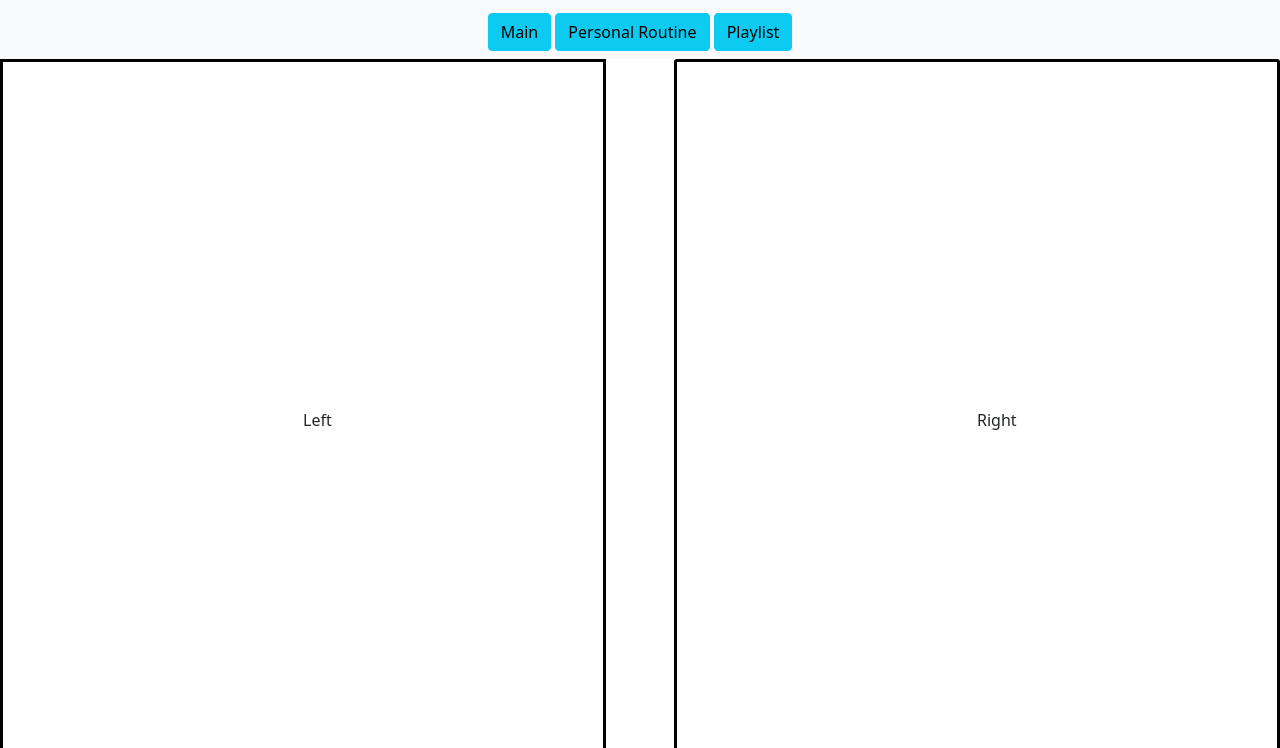
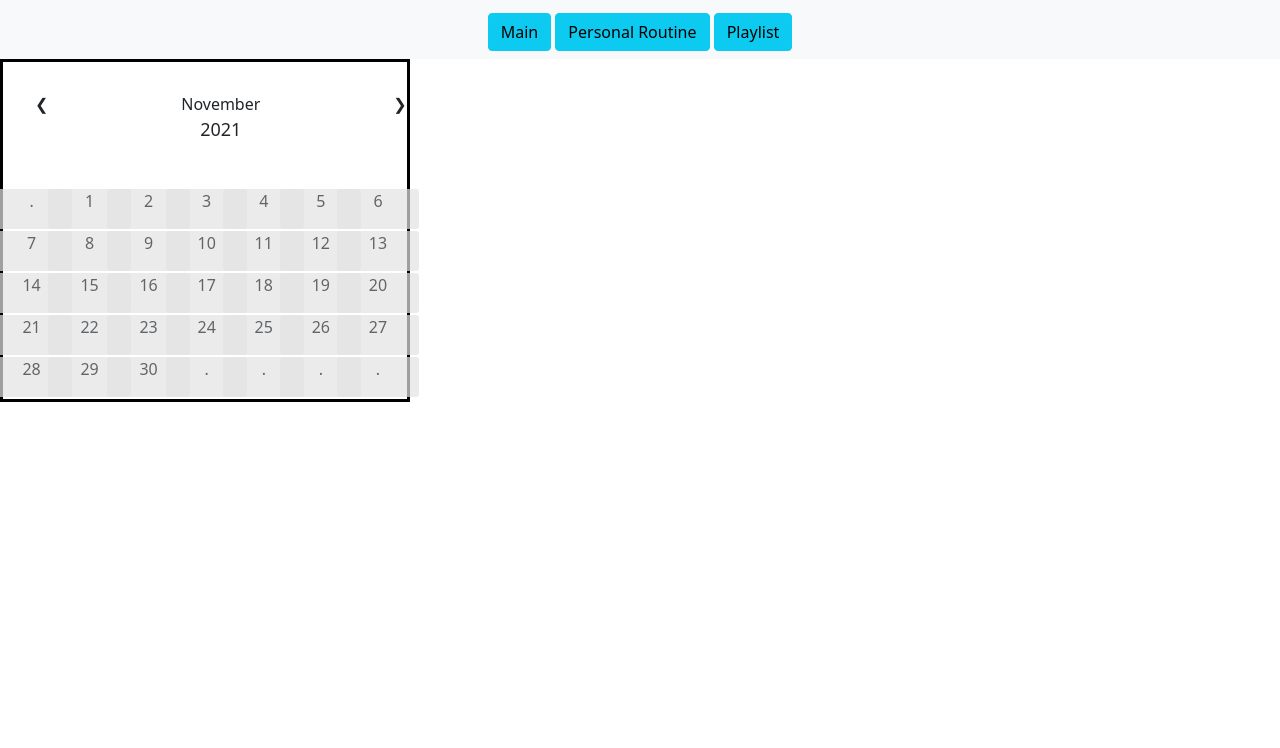
Before and after one commit to Kwak-JunYoung/Fitness_Helper_Improvements, a plain HTML site: page Workout_Status.html in a window 1280 px wide. Shown: the part 51-799 px from the top of the page. Drawn offline with nearby package versions, Linux system fonts and the light colour scheme.

Commit message:
Code review required

```diff
--- a/Workout_Status.html
+++ b/Workout_Status.html
@@ -28,27 +28,76 @@
   </head>
   <body>
 
-    <div class="leftpane">    <!-- Calendar Storage-->
-      <p>Left</p>
+  <div class="calendarPane">    <!-- Calendar Storage-->
+
+    <div class="month">
+      <ul>
+        <li class="next">&#10095;</li>
+        <li class="prev">&#10094;</li>
+        <li>November<br><span style="font-size: 18px">2021</span></li>
+      </ul>
+    </div>
+
+    <div class="d-flex">
+      <div class="row d-flex">
+        <div id="pixel-0-0" class="pixel">.</div>
+        <div id="pixel-0-1" class="pixel">7</div>
+        <div id="pixel-0-2" class="pixel">14</div>
+        <div id="pixel-0-3" class="pixel">21</div>
+        <div id="pixel-0-4" class="pixel">28</div>
+      </div>
+
+      <div class="row">
+        <div id="pixel-1-0" class="pixel">1</div>
+        <div id="pixel-1-1" class="pixel">8</div>
+        <div id="pixel-1-2" class="pixel">15</div>
+        <div id="pixel-1-3" class="pixel">22</div>
+        <div id="pixel-1-4" class="pixel">29</div>
+      </div>
+
+      <div class="row">
+        <div id="pixel-2-0" class="pixel">2</div>
+        <div id="pixel-2-1" class="pixel">9</div>
+        <div id="pixel-2-2" class="pixel">16</div>
+        <div id="pixel-2-3" class="pixel">23</div>
+        <div id="pixel-2-4" class="pixel">30</div>
+      </div>
+
+      <div class="row">
+        <div id="pixel-3-0" class="pixel">3</div>
+        <div id="pixel-3-1" class="pixel">10</div>
+        <div id="pixel-3-2" class="pixel">17</div>
+        <div id="pixel-3-3" class="pixel">24</div>
+        <div id="pixel-3-4" class="pixel">.</div>
+      </div>
+
+      <div class="row">
+        <div id="pixel-4-0" class="pixel">4</div>
+        <div id="pixel-4-1" class="pixel">11</div>
+        <div id="pixel-4-2" class="pixel">18</div>
+        <div id="pixel-4-3" class="pixel">25</div>
+        <div id="pixel-4-4" class="pixel">.</div>
+      </div>
+
+      <div class="row">
+        <div id="pixel-5-0" class="pixel">5</div>
+        <div id="pixel-5-1" class="pixel">12</div>
+        <div id="pixel-5-2" class="pixel">19</div>
+        <div id="pixel-5-3" class="pixel">26</div>
+        <div id="pixel-5-4" class="pixel">.</div>
+      </div>
+
+      <div class="row">
+        <div id="pixel-6-0" class="pixel">6</div>
+        <div id="pixel-6-1" class="pixel">13</div>
+        <div id="pixel-6-2" class="pixel">20</div>
+        <div id="pixel-6-3" class="pixel">27</div>
+        <div id="pixel-6-4" class="pixel">.</div>
+      </div>
 
     </div>
 
-    <div class="rightpane">
-      <p>Right</p>
-    </div>
-
-    <div class="midpane">
-      <div id="memo">        <!--Check memo-->
-        <p>Memo</p>
-      </div>
-      <div id="dietCheck">   <!-- Check Diet-->
-        <p>dietCheck</p>
-      </div>
-      <div id="addWorkout">  <!-- Go to workout_add-->
-        <p>addWorkout</p>
-      </div>
-    </div>
-
+  </div>
 
 
     <script src="https://cdn.jsdelivr.net/npm/bootstrap@5.0.2/dist/js/bootstrap.bundle.min.js" integrity="sha384-MrcW6ZMFYlzcLA8Nl+NtUVF0sA7MsXsP1UyJoMp4YLEuNSfAP+JcXn/tWtIaxVXM" crossorigin="anonymous">
--- a/styles.css
+++ b/styles.css
@@ -10,19 +10,18 @@ body {
     text-align: center;
 }
 
-.leftpane {
+.calendarPane {
   width: 32%;
-  height: 100%;
   float: left;
   border: 3px solid black;
   margin-right: 2%;
-  padding: 300px;
-  padding-top: 27%;
 }
 
 .midpane {
-  width: 32%;
+  width: 30%;
   float: left;
+  border: 3px solid black;
+  padding: 300px;
 }
 
 .rightpane {
@@ -33,14 +32,20 @@ body {
   border-radius: 3px;
   margin-left: 2%;
   padding: 300px;
-  padding-top: 27%;
+}
+
+.restpane {
+  width: 66%;
+  height: auto;
+  float: right;
+  border: 3px solid black;
+  border-radius: 3px;
 }
 
 #memo {
     border: 3px solid black;
     border-radius: 25px;
     padding: 175px;
-    margin-bottom: 10px;
 }
 
 #dietCheck {
@@ -51,9 +56,39 @@ body {
     margin-top: 10px;
 }
 
-#addWorkout {
-    border: 3px solid black;
-    border-radius: 25px;
-    padding: 50px;
-    margin-top: 10px;
+#addWorkoutButton {
+  color: rgb(255, 255, 255); font-size: 30px; line-height: 30px; padding: 30px; border-radius: 25px; font-family: Georgia, serif; font-weight: normal; text-decoration: none; font-style: normal; font-variant: normal; text-transform: none; background-image: linear-gradient(to right, rgb(28, 110, 164) 0%, rgb(35, 136, 203) 50%, rgb(20, 78, 117) 100%); box-shadow: rgb(0, 0, 0) 5px 5px 15px 5px; border: 2px solid rgb(28, 110, 164); display: inline-block;}
+  .myButton:hover {
+  background: #1C6EA4; }
+  .myButton:active {
+  background: #144E75; }
+
+ul {list-style-type: none;}
+
+.month {
+  padding: auto;
+  padding-top: 30px;
+  padding-bottom: 30px;
 }
+
+.prev {
+  float: left;
+}
+
+.next {
+  float: right;
+}
+
+.pixel {
+  background: #e3e3e3;
+  opacity: .7;
+  width: 14%;
+  height: 40px;
+  border-radius: 3px;
+  margin: 2px;
+}
+
+.row {
+  display: flex;
+  justify-content: center;
+}
```
Also changed, not shown: Playlist.html (+1 -1 lines).
